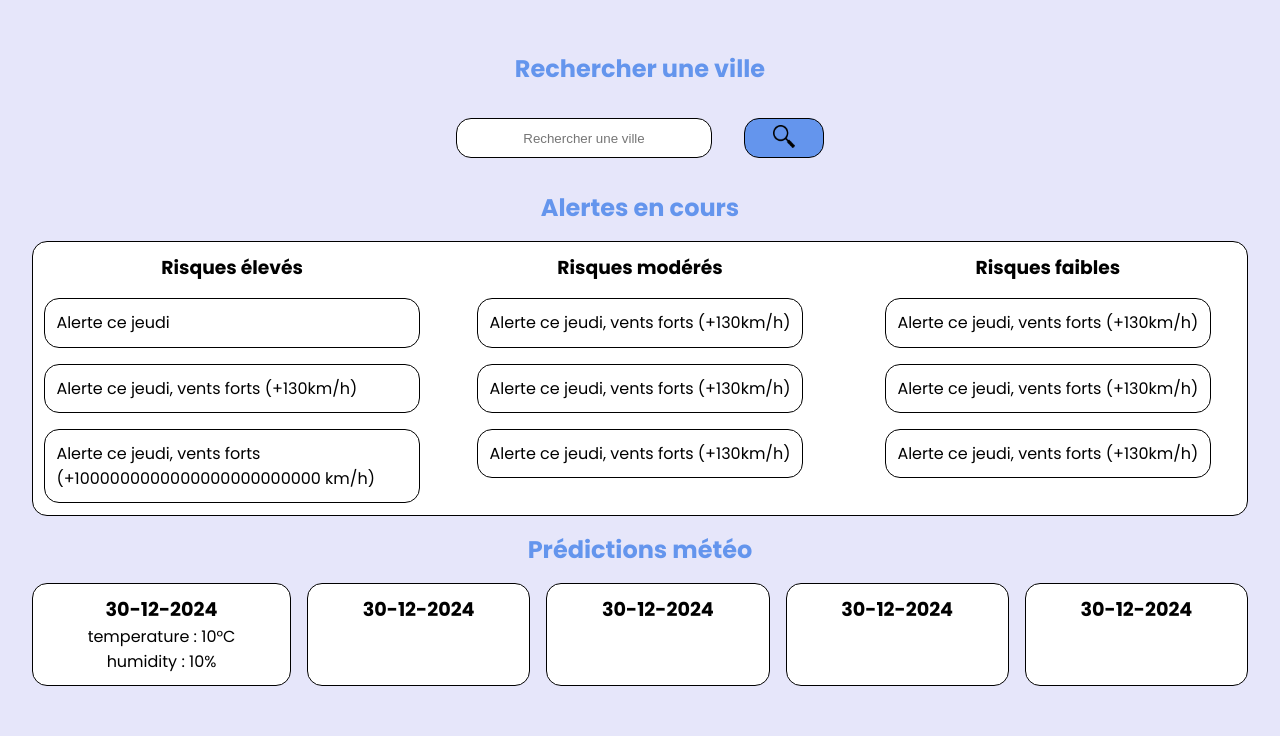
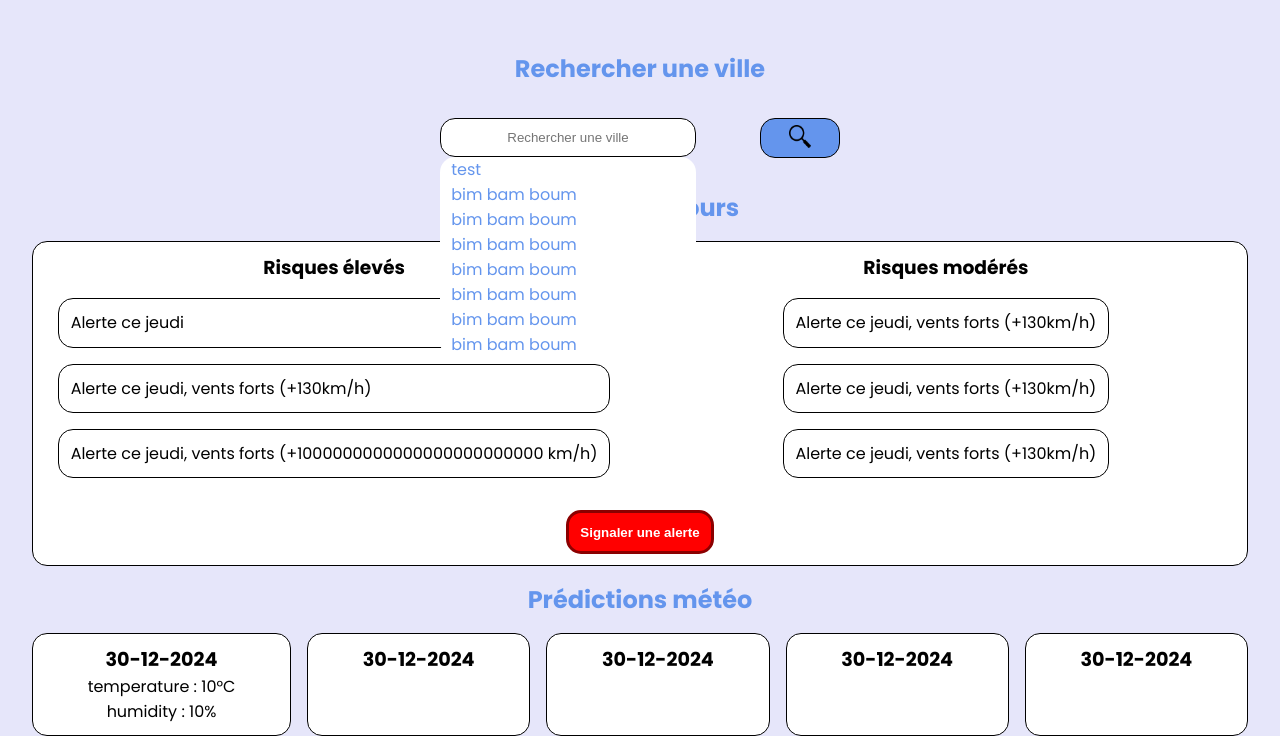
Before and after one commit to Neogiciaa/StormShield-Client, a website: page index.html in a window 1280 px wide. Shown: the part 861-1597 px from the top of the page. Before the commit the page ends 1547 px from the top, so only its background shows below. Drawn offline with Linux system fonts and the light colour scheme.

Commit message:
Added autocomplete for search bar

```diff
--- a/index.html
+++ b/index.html
@@ -24,7 +24,26 @@
     <section class="search-input">
         <h2>Rechercher une ville</h2>
 <!--        <label for="search-input"></label>-->
-        <input id="search-input" type="text" placeholder="Rechercher une ville">
+        <div class="search-bar">
+            <input id="search-input" type="text" placeholder="Rechercher une ville">
+            <ul id="search-suggestions">
+                <li>test</li>
+                <li>bim bam boum</li>
+                <li>bim bam boum</li>
+                <li>bim bam boum</li>
+                <li>bim bam boum</li>
+                <li>bim bam boum</li>
+                <li>bim bam boum</li>
+                <li>bim bam boum</li>
+                <li>bim bam boum</li>
+                <li>bim bam boum</li>
+                <li>bim bam boum</li>
+                <li>bim bam boum</li>
+                <li>bim bam boum</li>
+                <li>bim bam boum</li>
+                <li>bim bam boum</li>
+            </ul>
+        </div>
         <button id="search-button">
             <img src="img/glass-icon.png" alt="search">
         </button>
@@ -49,14 +68,7 @@
                     <li>Alerte ce jeudi, vents forts (+130km/h)</li>
                 </ul>
             </article>
-            <article class="alert-data" id="alert-low">
-                <h3>Risques faibles</h3>
-                <ul class="alert-list">
-                    <li>Alerte ce jeudi, vents forts (+130km/h)</li>
-                    <li>Alerte ce jeudi, vents forts (+130km/h)</li>
-                    <li>Alerte ce jeudi, vents forts (+130km/h)</li>
-                </ul>
-            </article>
+            <button id="alert-user">Signaler une alerte</button>
         </section>
     </section>
 
--- a/script.js
+++ b/script.js
@@ -56,15 +56,55 @@ async function fetchWeatherData(lat, lon) {
     }
 }
 
-async function displayWeatherData(data) {
+function displayWeatherData(data) {
     data.forEach((weatherData) => {
         console.log(weatherData);
     });
+
+    createWeatherContainer(data);
+}
+
+function createWeatherContainer(weatherData) {
+    const weather = document.querySelector(".weater");
+    if (!weather) {return;}
+    // TODO fill .weather-container h2 and ul with data
+}
+
+function autocomplete(event) {
+    const searchInput = document.querySelector('#search-input');
+    searchInput.value = this.innerText;
+}
+
+async function suggestCity(event) {
+    const cityName = this.value.trim();
+    const suggestionList = document.querySelector('#search-suggestions');
+
+    try {
+        // TODO move fetch to backend and delete API_KEY before setting the project to public
+        const API_KEY = "1a85c27187a392a72295f56a04cf54bc"; // REMOVE THIS
+
+        if (!cityName) {
+            suggestionList.innerHTML = "";
+        }
+
+        if (cityName.length > 2) {
+            const response = await fetch(`http://api.openweathermap.org/geo/1.0/direct?q=${cityName}&limit=10&appid=${API_KEY}`);
+            const data = await response.json();
+            suggestionList.innerHTML = data.map(city => `<li data-name="${city.name}">${city.name} - ${city.country}</li>`).join("\n");
+
+            const suggestions = Array.from(suggestionList.children);
+            suggestions.forEach(suggestion => {
+                suggestion.addEventListener("click", autocomplete)
+            })
+        }
+    } catch (error) {
+        console.error(error.message);
+    }
 }
 
 const input = document.querySelector('#search-input');
 if (input) {
-    input.addEventListener('input', autocomplete);
+    input.addEventListener('input', suggestCity);
 }
 
 const button = document.querySelector('#search-button');
--- a/style.css
+++ b/style.css
@@ -115,6 +115,9 @@ main {
         text-align: center;
     }
 
+    .search-bar {
+        position: relative;
+
         #search-input {
             grid-area: bar;
             width: 16rem;
@@ -123,6 +126,28 @@ main {
             padding: 0.7rem;
             text-align: center;
             background-color: light-dark(var(--light-container-color), var(--dark-container-color));
+        }
+
+        #search-suggestions {
+            list-style: none;
+            background-color: light-dark(var(--light-container-color), var(--dark-container-color));
+            border-radius: var(--container-border-radius);
+            position: absolute;
+            /*top: 100%; !* Place la liste directement sous l'input *!*/
+            width: 100%;
+            z-index: 10;
+            max-height: 200px; /* Ajoutez une hauteur max pour la liste */
+            overflow-y: auto;  /* Permet le scroll si la liste est trop longue */
+
+            li {
+                padding: 0 0.7rem;
+                border-radius: inherit;
+
+                &:hover {
+                    background-color: light-dark(var(--dark-container-color), var(--light-container-color));
+                }
+            }
+        }
     }
 
     #search-button {
@@ -151,7 +176,7 @@ main {
     grid-gap: 1rem;
     color: var(--main-element-color);
     text-align: center;
-    word-break: break-word;
+    word-break: break-all;
 
     .alert-container {
         display: grid;
@@ -184,6 +209,19 @@ main {
                     padding: 0.7rem;
                     width: 100%;
                 }
+            }
+        }
+
+        #alert-user {
+            color: white;
+            font-weight: bold;
+            background-color: red;
+            border: 0.2rem solid darkred;
+            border-radius: var(--container-border-radius);
+            padding: 0.7rem;
+
+            &:active {
+                background-color: darkred;
             }
         }
     }
@@ -240,9 +278,24 @@ main {
 
         .alert-container {
             grid-auto-flow: column;
-            grid-template-columns: repeat(3, 1fr);
+            grid-template-columns: repeat(2, 1fr);
+            grid-template-areas:
+            "high medium"
+            "button button";
             place-items: center;
             align-items: start;
+
+            #alert-high {
+                grid-area: high;
+            }
+
+             #alert-medium {
+                 grid-area: medium;
+             }
+
+            #alert-user {
+                grid-area: button;
+            }
 
             .alert-data {
                 .alert-list {
```
Lines whose indentation alone changed are shown as unchanged.
